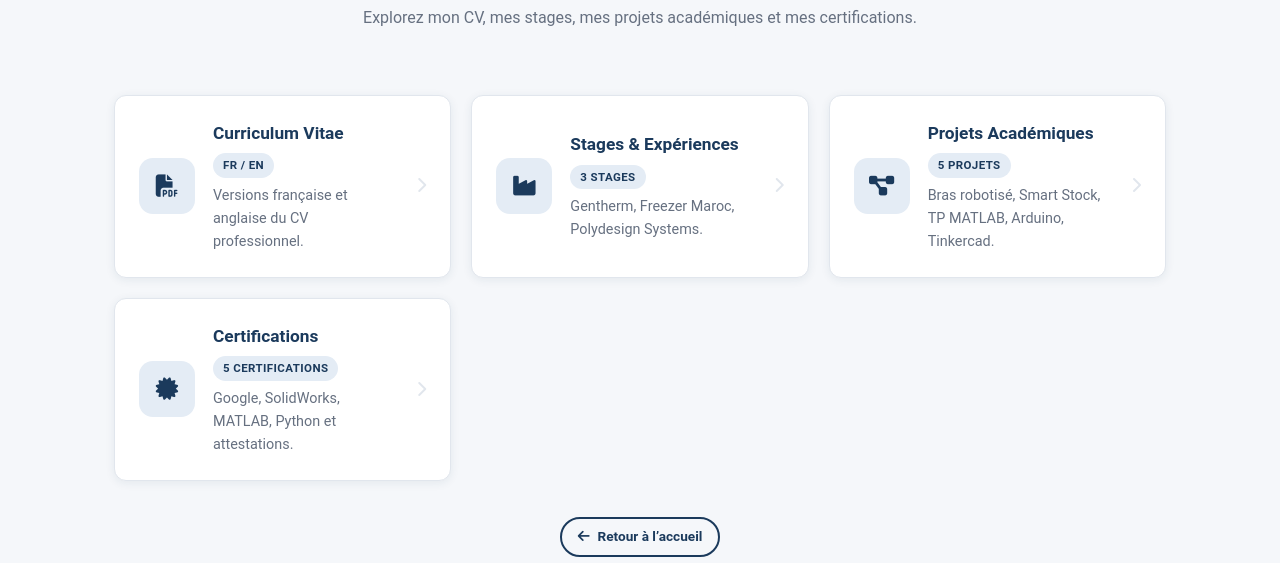
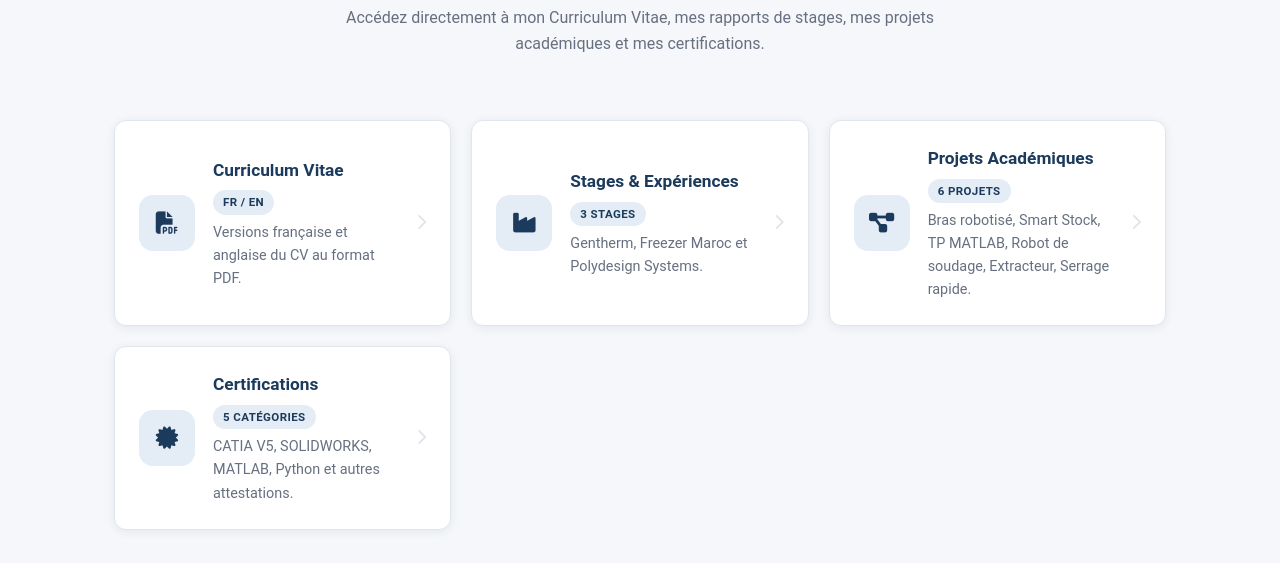
Before and after one commit to walid-anebarou/walid-portfolio, a plain HTML site: page documents.html in a window 1280 px wide. Shown: the part 206-769 px from the top of the page. Drawn offline with Linux system fonts and the light colour scheme.

Commit message:
Update documents.html

```diff
--- a/documents.html
+++ b/documents.html
@@ -3,13 +3,16 @@
 <head>
 <meta charset="UTF-8">
 <meta name="viewport" content="width=device-width, initial-scale=1.0">
-<title>Walid Anebarou — Documents &amp; Ressources</title>
+<title>Walid Anebarou — Documents & Ressources</title>
+<link rel="preconnect" href="https://fonts.googleapis.com">
+<link rel="preconnect" href="https://fonts.gstatic.com" crossorigin>
+<link href="https://fonts.googleapis.com/css2?family=Inter:wght@400;500;600;700&display=swap" rel="stylesheet">
 <link rel="stylesheet" href="style.css">
 <link rel="stylesheet" href="https://cdnjs.cloudflare.com/ajax/libs/font-awesome/6.5.2/css/all.min.css">
 </head>
 <body>
 
-<nav class="navbar">
+<nav class="navbar" aria-label="Navigation principale">
   <div class="navbar-inner">
     <a class="navbar-brand" href="index.html">Walid <span>Anebarou</span></a>
     <ul class="nav-links">
@@ -27,7 +30,7 @@
   <div class="container">
     <nav class="breadcrumb" aria-label="Fil d’Ariane"><span class="crumb-current">Documents</span></nav>
     <h1>Documents &amp; Ressources</h1>
-    <p>Explorez mon CV, mes stages, mes projets académiques et mes certifications.</p>
+    <p>Accédez directement à mon Curriculum Vitae, mes rapports de stages, mes projets académiques et mes certifications.</p>
   </div>
 </header>
 
@@ -41,11 +44,9 @@
         <div class="explorer-card-body">
           <h3>Curriculum Vitae</h3>
           <span class="explorer-card-meta">FR / EN</span>
-    <p>Versions française et anglaise du CV professionnel.</p>
+          <p>Versions française et anglaise du CV au format PDF.</p>
         </div>
-  <div class="explorer-card-arrow">
-    <i class="fa-solid fa-chevron-right"></i>
-  </div>
+        <div class="explorer-card-arrow"><i class="fa-solid fa-chevron-right"></i></div>
       </a>
 
       <a href="stages.html" class="explorer-card">
@@ -53,7 +54,7 @@
         <div class="explorer-card-body">
           <h3>Stages &amp; Expériences</h3>
           <span class="explorer-card-meta">3 stages</span>
-          <p>Gentherm, Freezer Maroc, Polydesign Systems.</p>
+          <p>Gentherm, Freezer Maroc et Polydesign Systems.</p>
         </div>
         <div class="explorer-card-arrow"><i class="fa-solid fa-chevron-right"></i></div>
       </a>
@@ -62,8 +63,8 @@
         <div class="explorer-card-icon"><i class="fa-solid fa-diagram-project"></i></div>
         <div class="explorer-card-body">
           <h3>Projets Académiques</h3>
-          <span class="explorer-card-meta">5 projets</span>
-          <p>Bras robotisé, Smart Stock, TP MATLAB, Arduino, Tinkercad.</p>
+          <span class="explorer-card-meta">6 projets</span>
+          <p>Bras robotisé, Smart Stock, TP MATLAB, Robot de soudage, Extracteur, Serrage rapide.</p>
         </div>
         <div class="explorer-card-arrow"><i class="fa-solid fa-chevron-right"></i></div>
       </a>
@@ -72,11 +73,12 @@
         <div class="explorer-card-icon"><i class="fa-solid fa-certificate"></i></div>
         <div class="explorer-card-body">
           <h3>Certifications</h3>
-          <span class="explorer-card-meta">5 certifications</span>
-          <p>Google, SolidWorks, MATLAB, Python et attestations.</p>
+          <span class="explorer-card-meta">5 catégories</span>
+          <p>CATIA V5, SOLIDWORKS, MATLAB, Python et autres attestations.</p>
         </div>
         <div class="explorer-card-arrow"><i class="fa-solid fa-chevron-right"></i></div>
       </a>
+
     </div>
 
     <div class="back-nav">
```
Lines whose indentation alone changed are shown as unchanged.
